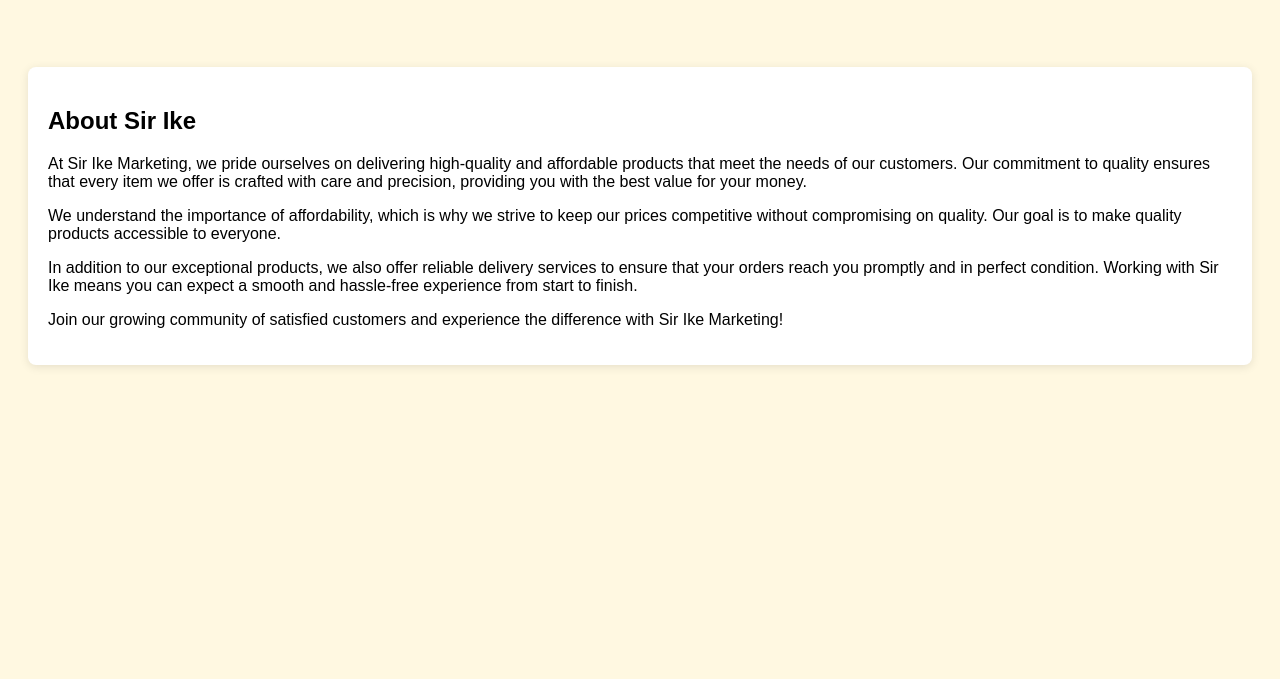
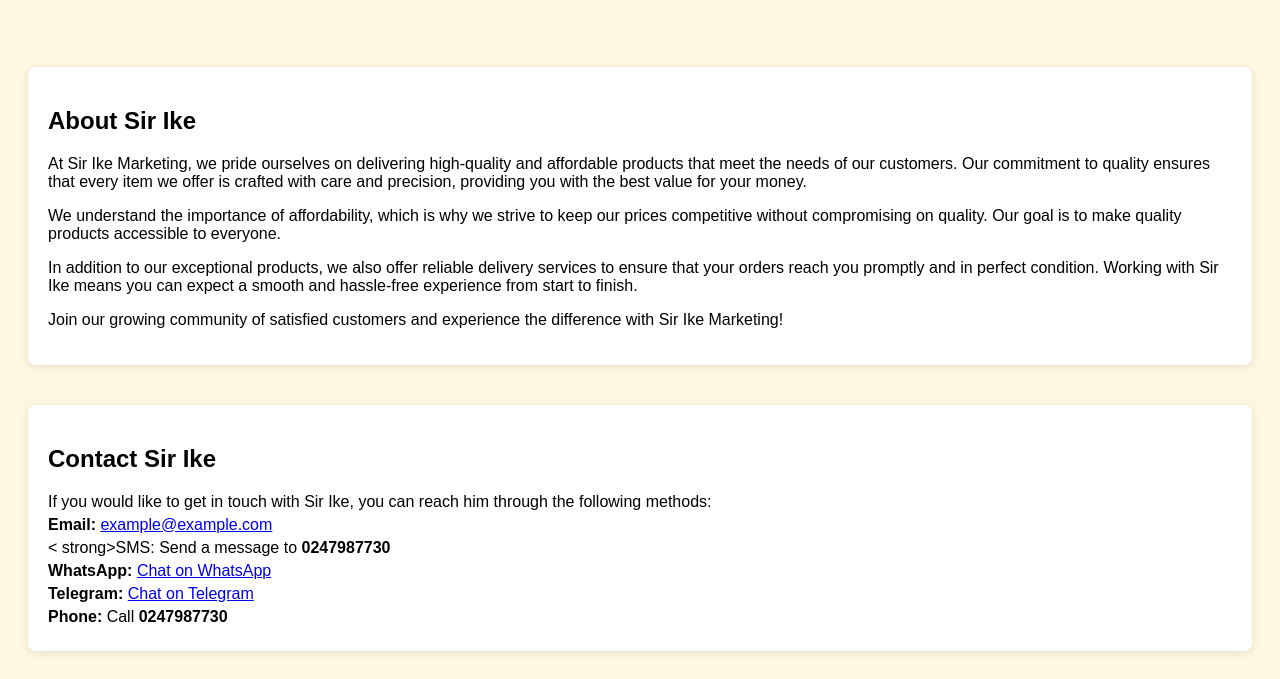
Before and after one commit to NanaQua/Sir-Ike-marketing-site, a plain HTML site: page index.html in a window 1280 px wide. Shown: the part 151-830 px from the top of the page. Before the commit the page ends 800 px from the top, so only its background shows below. Drawn offline with Linux system fonts and the light colour scheme.

Commit message:
codes completed

```diff
--- a/index.html
+++ b/index.html
@@ -80,12 +80,16 @@
             background-color: #ffd700; /* Lighter gold on hover */
         }
 
-        #about-us {
+        #about-us, #contact-us {
             margin-top: 40px;
             padding: 20px;
             background-color: white;
             border-radius: 8px;
             box-shadow: 0 2px 10px rgba(0, 0, 0, 0.1);
+        }
+
+        #contact-us p {
+            margin: 5px 0;
         }
     </style>
 </head>
@@ -111,6 +115,17 @@
         <p>Join our growing community of satisfied customers and experience the difference with Sir Ike Marketing!</p>
     </section>
 
+    <!-- Contact Us Section -->
+    <section id="contact-us">
+        <h2>Contact Sir Ike</h2>
+        <p>If you would like to get in touch with Sir Ike, you can reach him through the following methods:</p>
+        <p><strong>Email:</strong> <a href="mailto:example@example.com">example@example.com</a></p> <!-- Replace with actual email -->
+        <p>< strong>SMS:</strong> Send a message to <strong>0247987730</strong></p>
+        <p><strong>WhatsApp:</strong> <a href="https://wa.me/0247987730">Chat on WhatsApp</a></p>
+        <p><strong>Telegram:</strong> <a href="https://t.me/yourtelegramusername">Chat on Telegram</a></p> <!-- Replace with actual Telegram username -->
+        <p><strong>Phone:</strong> Call <strong>0247987730</strong></p>
+    </section>
+
     <script>
         // Replace these with your actual API key and CSE ID
         const apiKey = 'AIzaSyDrUIFyKctoHUk6VcMRQOqzq5Ck5cJSn_Q';  // Replace with your API Key
@@ -119,7 +134,7 @@
         // Function to perform the search
         function performSearch() {
             const query = document.getElementById('searchQuery').value.trim();
-            if (!query ) {
+            if (!query) {
                 alert("Please enter a search term.");
                 return;
             }
```
